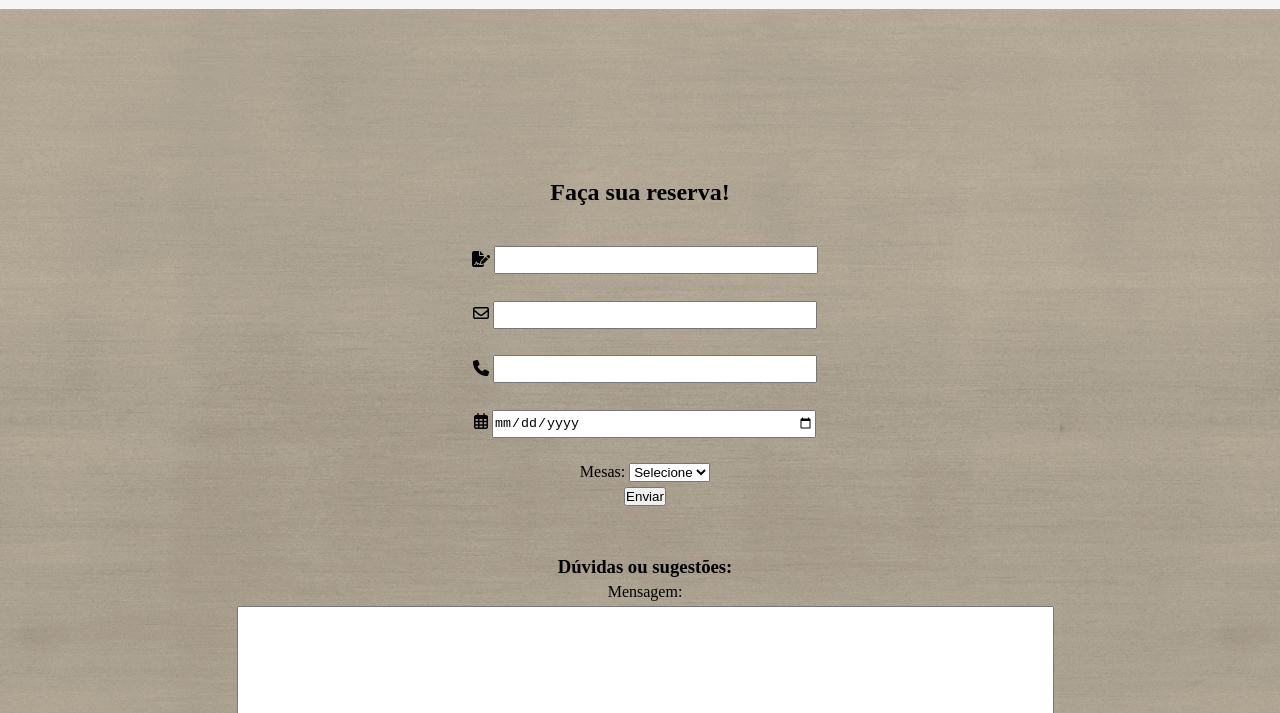
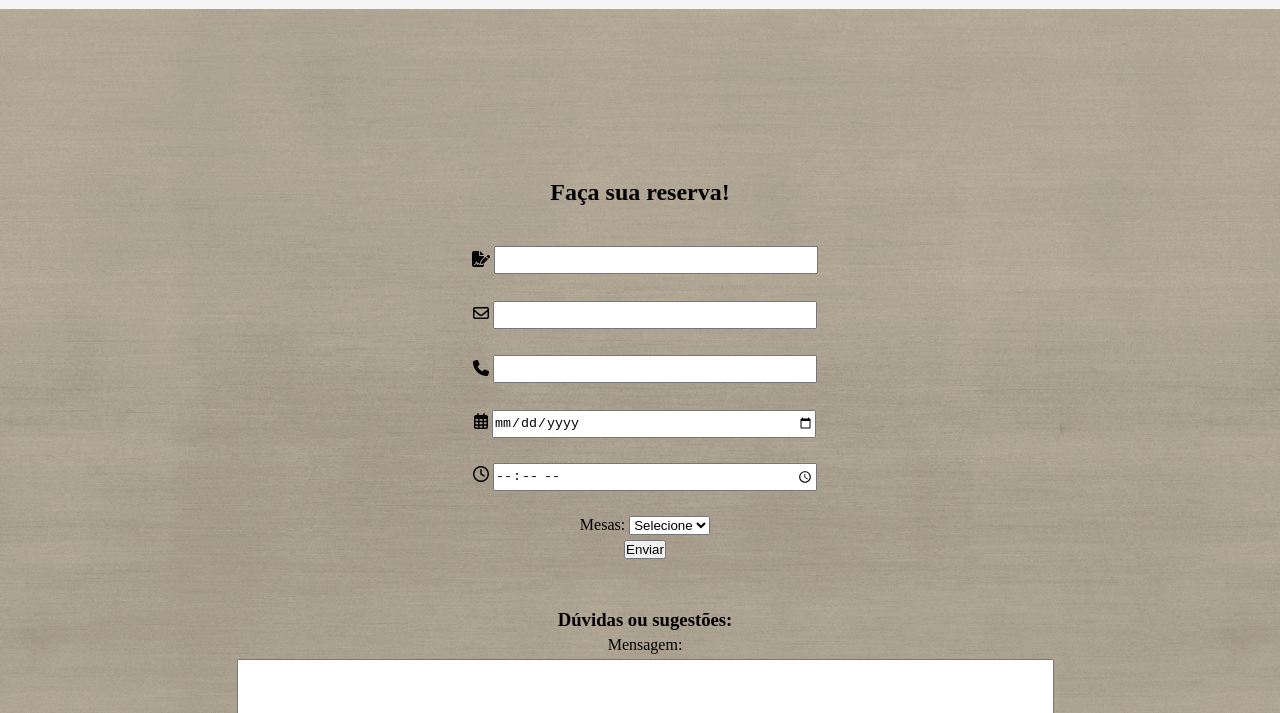
Before and after one commit to Elber-Franca86/projeto-integrador-g02, a plain HTML site: page reservas.html in a window 1280 px wide. Shown: the part 87-800 px from the top of the page. Drawn offline with Linux system fonts and the light colour scheme; a web font is replaced by a local one.

Commit message:
add input hora à reverva.html

```diff
--- a/reservas.html
+++ b/reservas.html
@@ -85,6 +85,13 @@
                     <i class="fa-regular fa-calendar-days"></i>
                 </label>
                 <input id="data" name="data" type="date" aria-colcount="10">
+            </div>
+
+            <div>
+                <label for="clock">
+                    <i class="fa-regular fa-clock"></i>
+                </label>
+                <input id="clock" name="clock" type="time" aria-colcount="10">
             </div>
 
 
```
